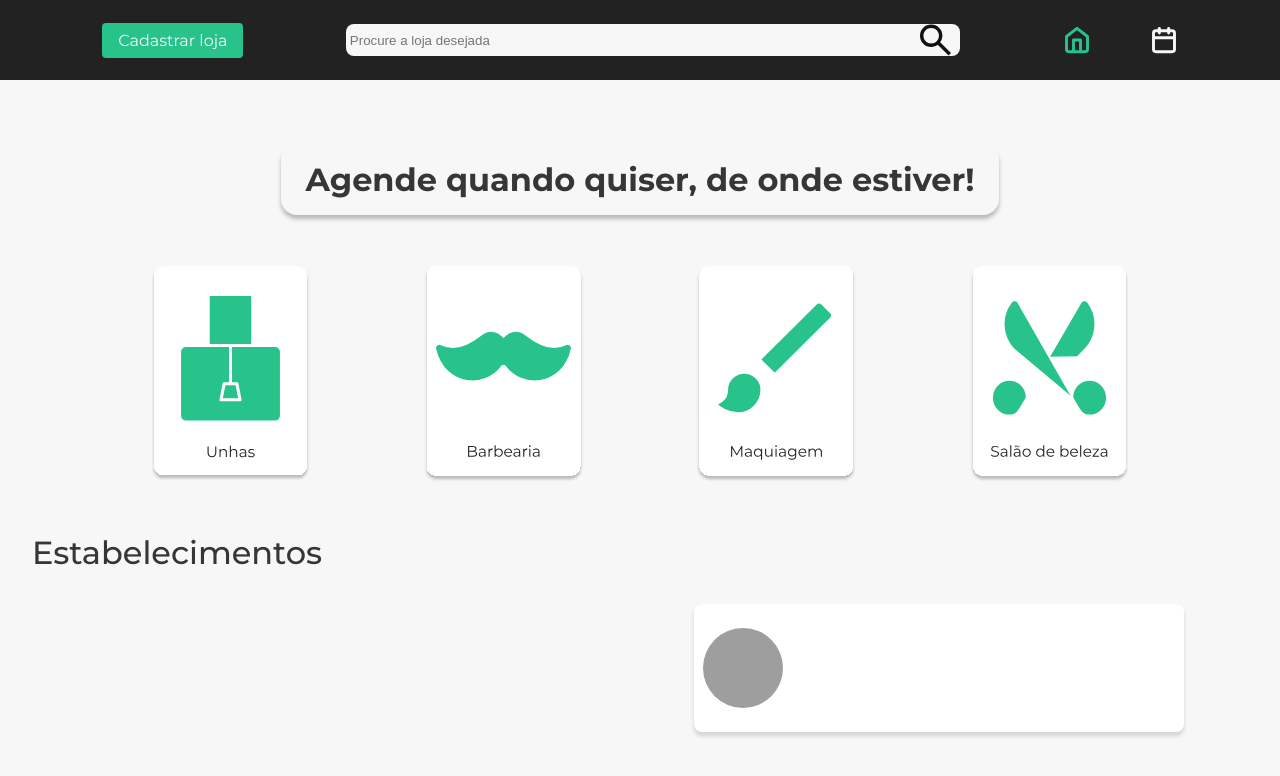
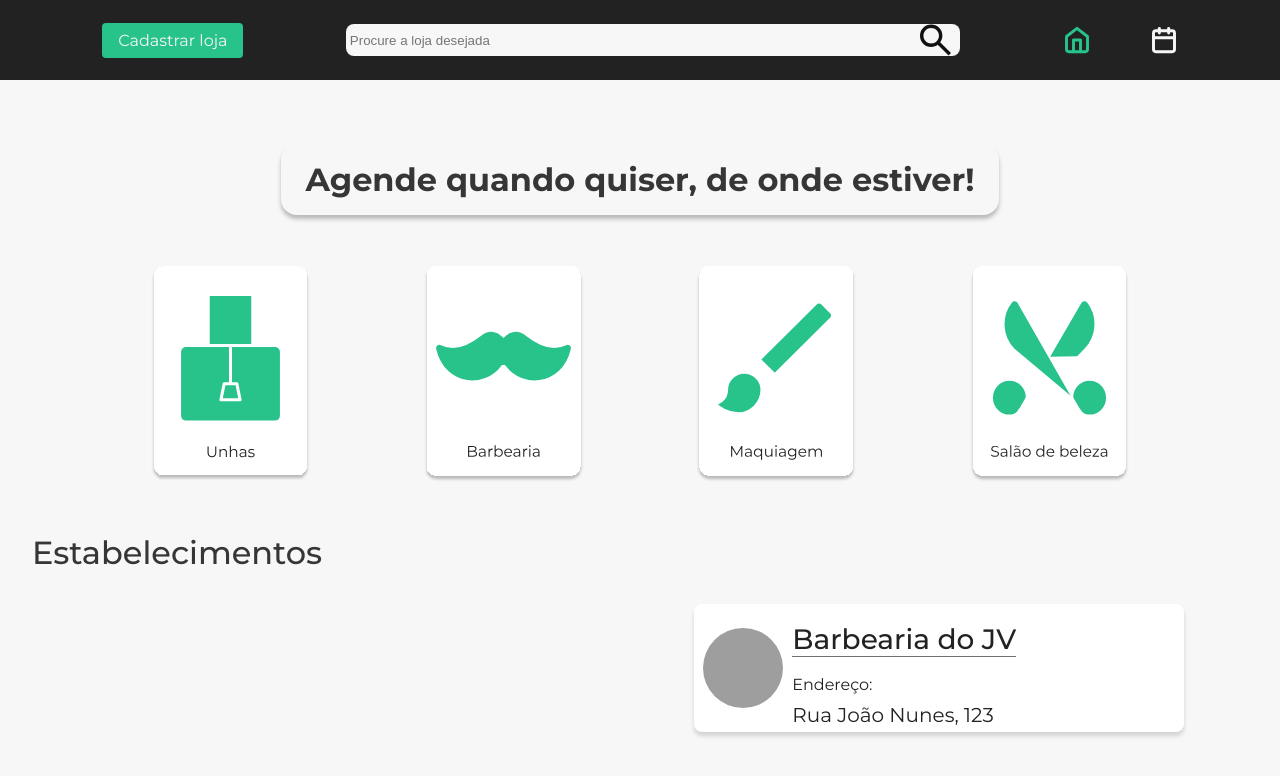
Before and after one commit to Agenda-Synapse/FrontEnd, an Angular app: page / in a window 1280 px wide. Shown: the top 776 px of the page. Built offline with nearby package versions, Linux system fonts and the light colour scheme; grey boxes are pictures that could not be loaded; a web font is replaced by a local one.

Commit message:
fix:metade do card

```diff
--- a/src/app/app-routing.module.ts
+++ b/src/app/app-routing.module.ts
@@ -26,7 +26,7 @@ const routes: Routes = [
   },
 
   {
-    path: 'hist-agenda',
+    path: 'histAgenda',
     loadChildren: () =>
       import('./pages/hist-agenda/hist-agenda.module').then(
         (m) => m.HistAgendaModule
--- a/src/app/pages/home/home.component.html
+++ b/src/app/pages/home/home.component.html
@@ -35,7 +35,15 @@
           />
         <!-- </div> -->
       </div>
-      <div class="parte2"></div>
+      <div class="parte2">
+        <div class="nome">
+          <p class="nome-shop">Barbearia do JV</p>
+        </div>
+        <div class="ender">
+          <p class="title-end">Endereço:</p>
+          <p class="end-shop">Rua João Nunes, 123</p>
+        </div>
+      </div>
       <div class="parte3"></div>
     </div>
   </div>
--- a/src/app/pages/home/home.component.scss
+++ b/src/app/pages/home/home.component.scss
@@ -150,7 +150,45 @@
 
       .parte2{
         display: flex;
+        flex-direction: column;
+        width: 60%;
+        height: 100%;
 
+        .nome{
+          display: flex;
+          height: 55%;
+          width: 100%;
+
+          .nome-shop{
+            height: max-content;
+            font-family: var(--second-font);
+            font-size: 1.75rem;
+            font-weight: 500;
+            color: var(--black);
+            margin-top: 6%;
+            border-bottom: solid 1px var(--gray);
+          }
+        }
+
+        .ender{
+          display: flex;
+          flex-direction: column;
+          height: 45%;
+          width: 100%;
+
+          .title-end{
+            font-family: var(--second-font);
+            font-size: 1rem;
+            color: var(--black);
+          }
+
+          .end-shop{
+            font-family: var(--second-font);
+            font-size: 1.25rem;
+            color: var(--black);
+            margin-top: 3%;
+          }
+        }
       }
     }
   }
```
